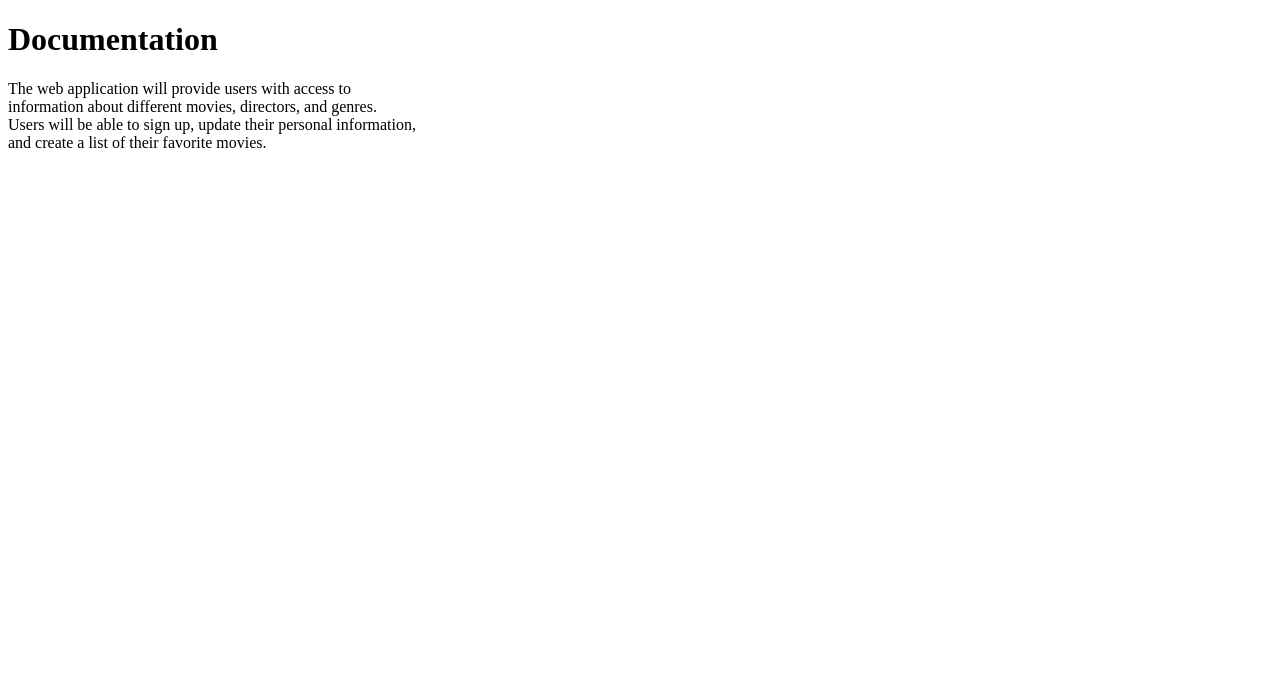
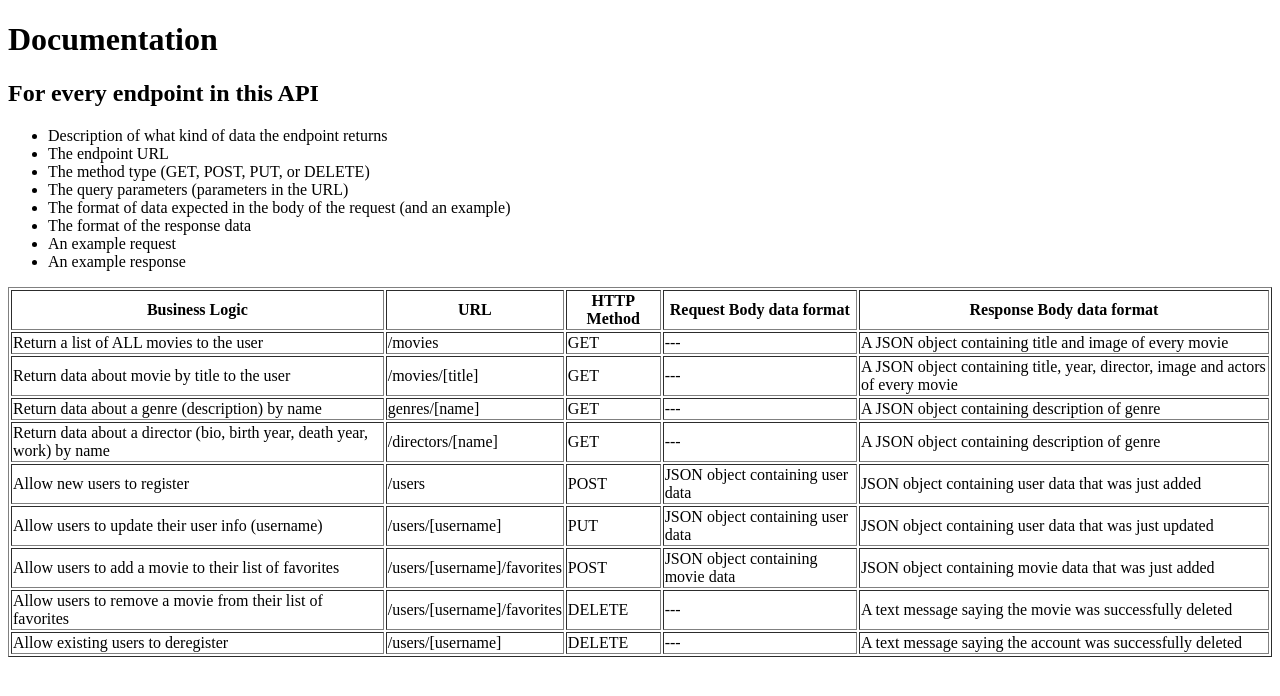
Before and after one commit to berit-stange/movie_api, a website: page public/documentation.html in a window 1280 px wide. Drawn offline with Linux system fonts and the light colour scheme.

Commit message:
Added endpoints an description to documentation.html

```diff
--- a/public/documentation.html
+++ b/public/documentation.html
@@ -8,9 +8,94 @@
 </head>
 <body>
     <h1>Documentation</h1>
-    <p>The web application will provide users with access to <br>
-        information about different movies, directors, and genres. <br>
-        Users will be able to sign up, update their personal information, <br>
-        and create a list of their favorite movies.</p>
+
+    <h2>For every endpoint in this API</h2>
+    <ul>
+        <li>Description of what kind of data the endpoint returns</li>
+        <li>The endpoint URL</li>
+        <li>The method type (GET, POST, PUT, or DELETE)</li>
+        <li>The query parameters (parameters in the URL)</li>
+        <li>The format of data expected in the body of the request (and an example)</li>
+        <li>The format of the response data</li>
+        <li>An example request</li>
+        <li>An example response</li>
+    </ul>
+
+    <table  border="1">
+        <thead>
+            <tr>
+                <th>Business Logic</th>
+                <th>URL</th>
+                <th>HTTP Method</th>
+                <th>Request Body data format</th>
+                <th>Response Body data format</th>
+            </tr>
+        </thead>
+        <tbody>
+            <tr>
+                <td>Return a list of ALL movies to the user</td>
+                <td>/movies</td>
+                <td>GET</td>
+                <td>---</td>
+                <td>A JSON object containing title and image of every movie</td>
+            </tr>
+            <tr>
+                <td>Return data about movie by title to the user</td>
+                <td>/movies/[title]</td>
+                <td>GET</td>
+                <td>---</td>
+                <td>A JSON object containing title, year, director, image and actors of every movie</td>
+            </tr>
+            <tr>
+                <td>Return data about a genre (description) by name</td>
+                <td>genres/[name]</td>
+                <td>GET</td>
+                <td>---</td>
+                <td>A JSON object containing description of genre</td>
+            </tr>
+            <tr>
+                <td>Return data about a director (bio, birth year, death year, work) by name</td>
+                <td>/directors/[name]</td>
+                <td>GET</td>
+                <td>---</td>
+                <td>A JSON object containing description of genre</td>
+            </tr>
+            <tr>
+                <td>Allow new users to register</td>
+                <td>/users</td>
+                <td>POST</td>
+                <td>JSON object containing user data</td>
+                <td>JSON object containing user data that was just added</td>
+            </tr>
+            <tr>
+                <td>Allow users to update their user info (username)</td>
+                <td>/users/[username]</td>
+                <td>PUT</td>
+                <td>JSON object containing user data</td>
+                <td>JSON object containing user data that was just updated</td>
+            </tr>
+            <tr>
+                <td>Allow users to add a movie to their list of favorites</td>
+                <td>/users/[username]/favorites</td>
+                <td>POST</td>
+                <td>JSON object containing movie data</td>
+                <td>JSON object containing movie data that was just added</td>
+            </tr>
+            <tr>
+                <td>Allow users to remove a movie from their list of favorites</td>
+                <td>/users/[username]/favorites</td>
+                <td>DELETE</td>
+                <td>---</td>
+                <td>A text message saying the movie was successfully deleted</td>
+            </tr>
+            <tr>
+                <td>Allow existing users to deregister</td>
+                <td>/users/[username]</td>
+                <td>DELETE</td>
+                <td>---</td>
+                <td>A text message saying the account was successfully deleted</td>
+            </tr>
+        </tbody>
+    </table>
 </body>
 </html>
```
